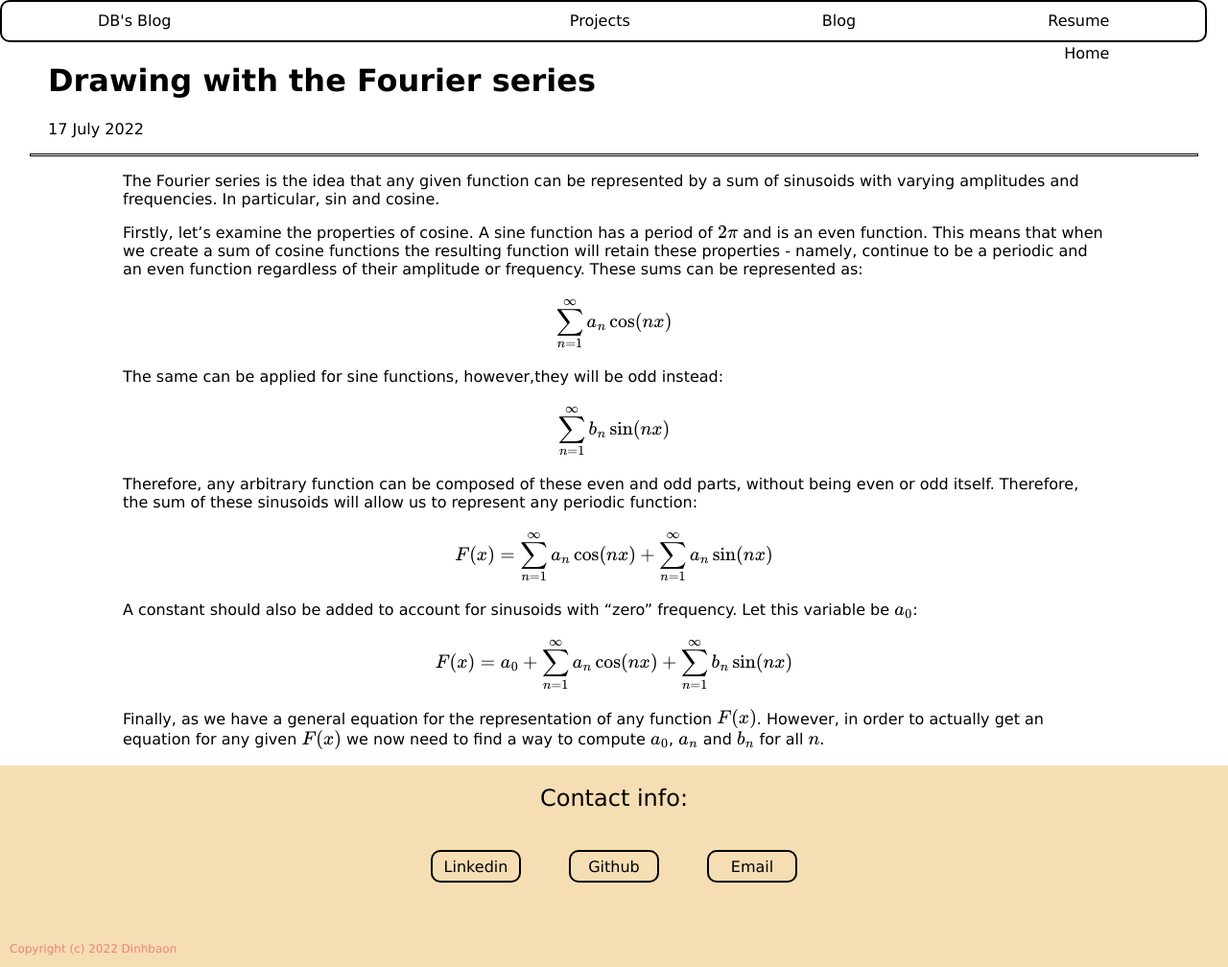
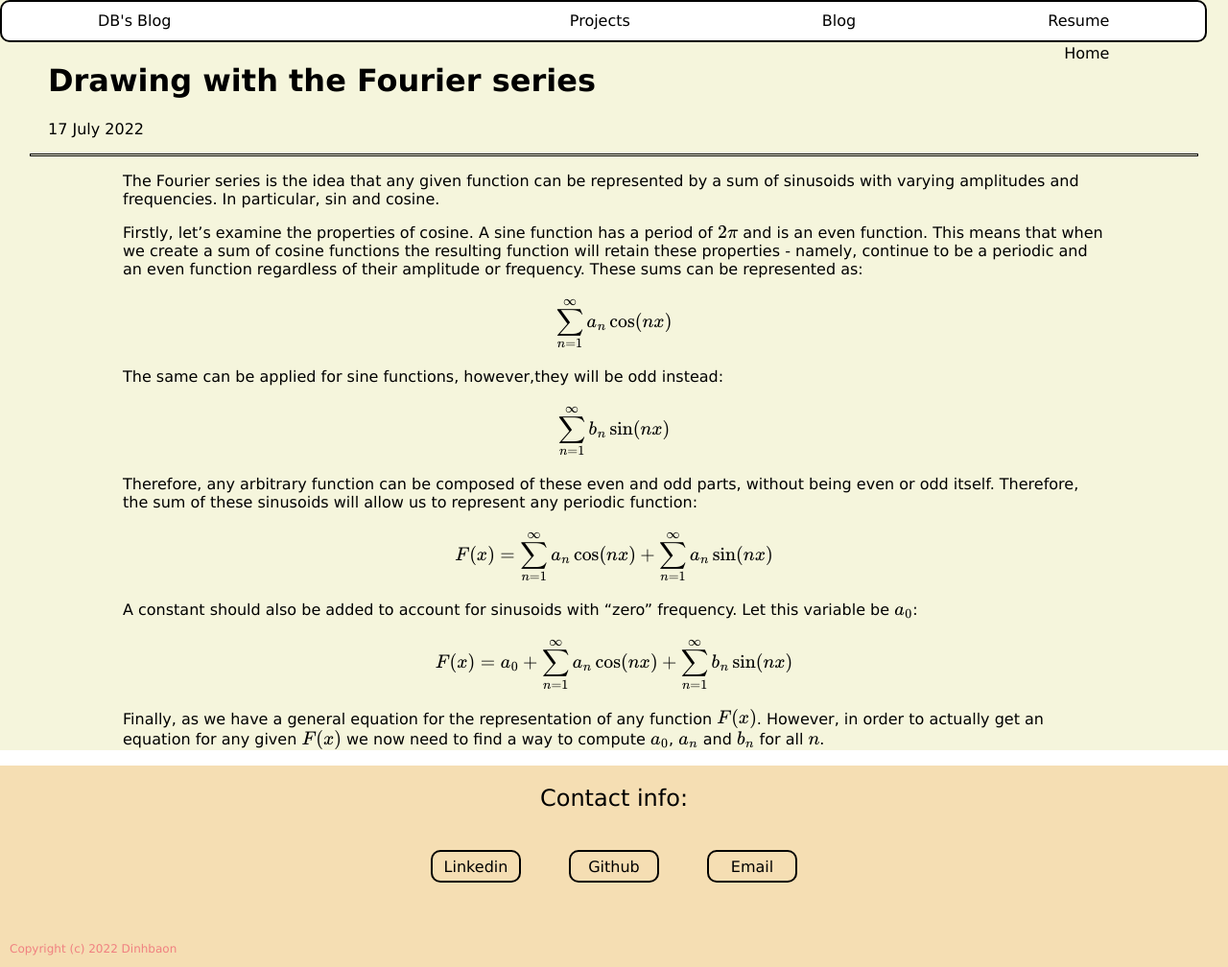
Before and after one commit to Dinhbaon/Dinhbaon.github.io, a Jekyll site: the page built from _posts/2022-06-29-Drawing-with-the-fourier-series.markdown, in a window 1280 px wide and 1008 px high. Shown: the whole window at 96% size. Built offline with Jekyll 4.4.1, drawn with Linux system fonts in a browser that asks for light colours.

Commit message:
Update post.html

```diff
--- a/_layouts/post.html
+++ b/_layouts/post.html
@@ -11,7 +11,7 @@
     <meta property="og:description" content="Welcome to my website!. I am an undergraduate maths student at the university of Waterloo. You will find more information about my experiences and projects here." />
 </head>
 <body>
-    <div class=".myBlogPost">
+    <div class="myBlogPost">
         <ul class="nav-bar">
             <li style="float:left"><a href="index.html">DB's Blog</a></li>
             <li>Resume</li>
```
